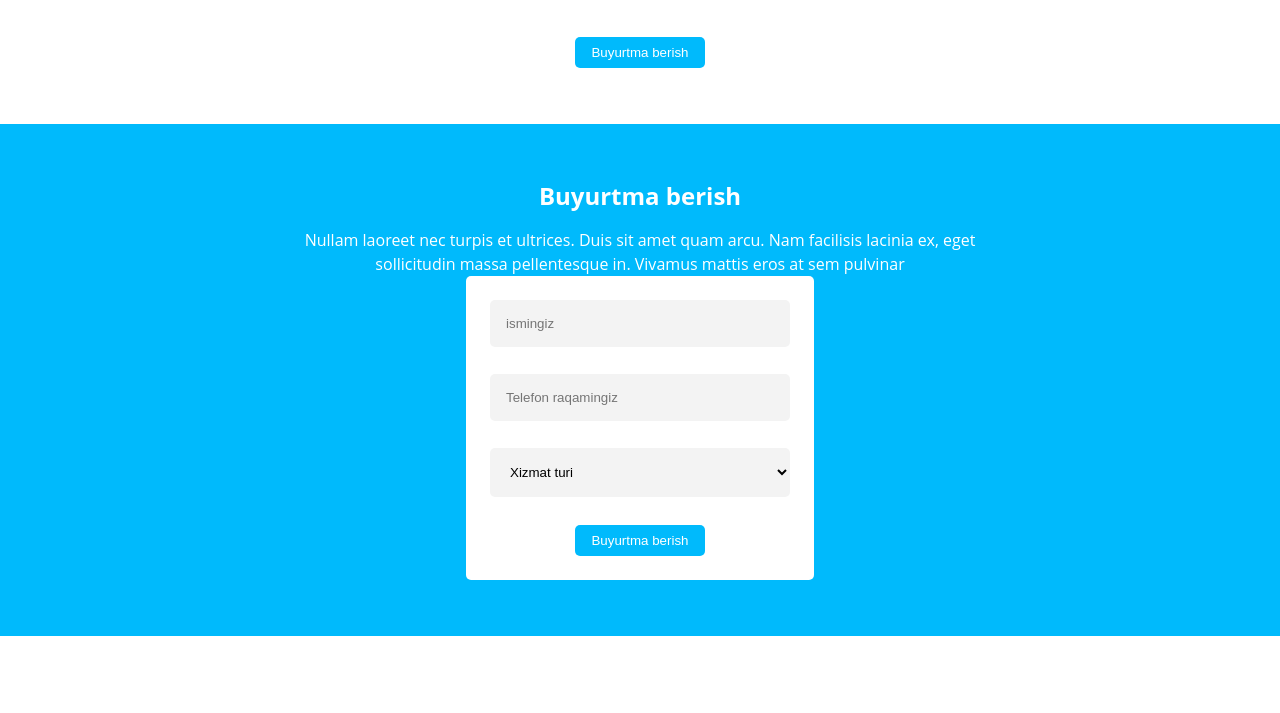
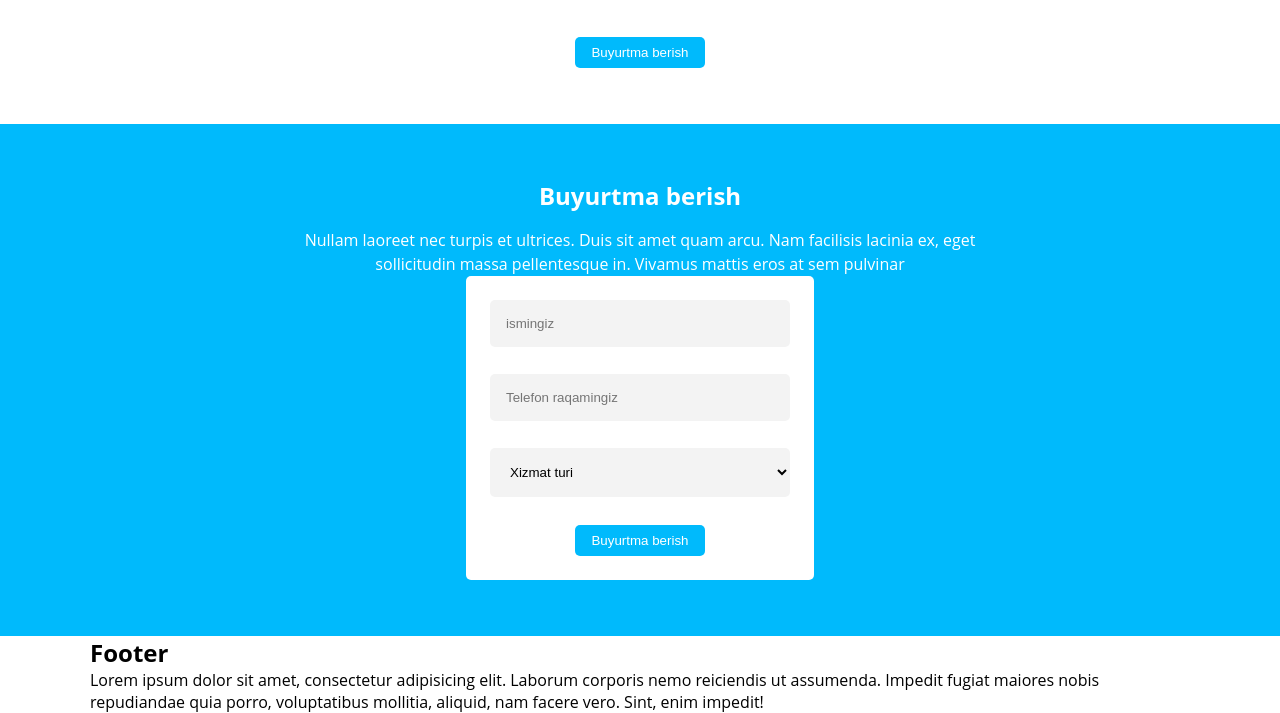
Before and after one commit to muhammadamindev007/pixer, a plain HTML site: page index.html in a window 1280 px wide. Shown: the part 3333-4046 px from the top of the page. Before the commit the page ends 3969 px from the top, so only its background shows below. Drawn offline with Linux system fonts and the light colour scheme; a web font is replaced by a local one.

Commit message:
add footer part

```diff
--- a/index.html
+++ b/index.html
@@ -152,5 +152,11 @@
             </form>
         </div>
     </section>
+    <footer>
+        <div class="container">
+            <h2>Footer</h2>
+            <p>Lorem ipsum dolor sit amet, consectetur adipisicing elit. Laborum corporis nemo reiciendis ut assumenda. Impedit fugiat maiores nobis repudiandae quia porro, voluptatibus mollitia, aliquid, nam facere vero. Sint, enim impedit!</p>
+        </div>
+    </footer>
 </body>
 </html>
```
